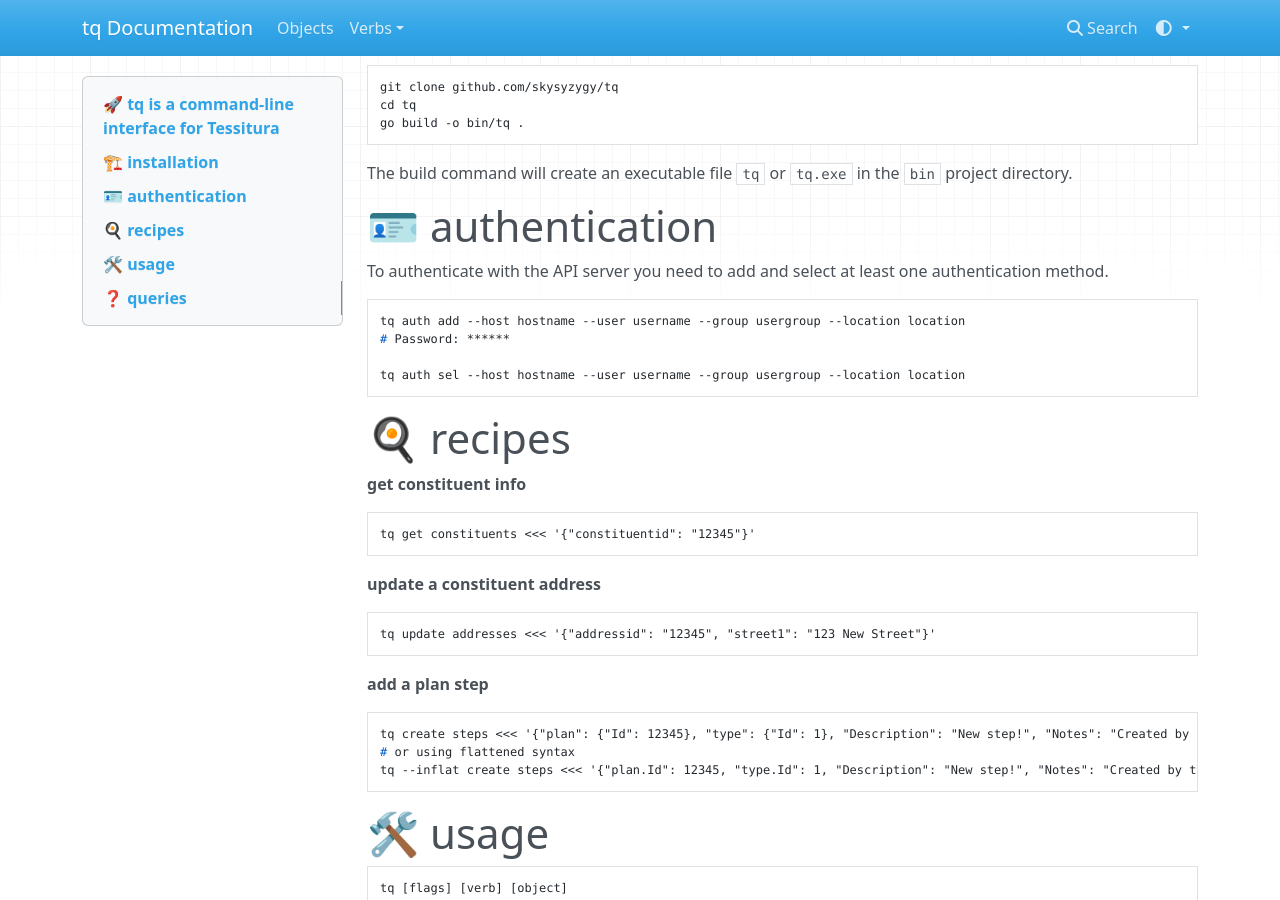
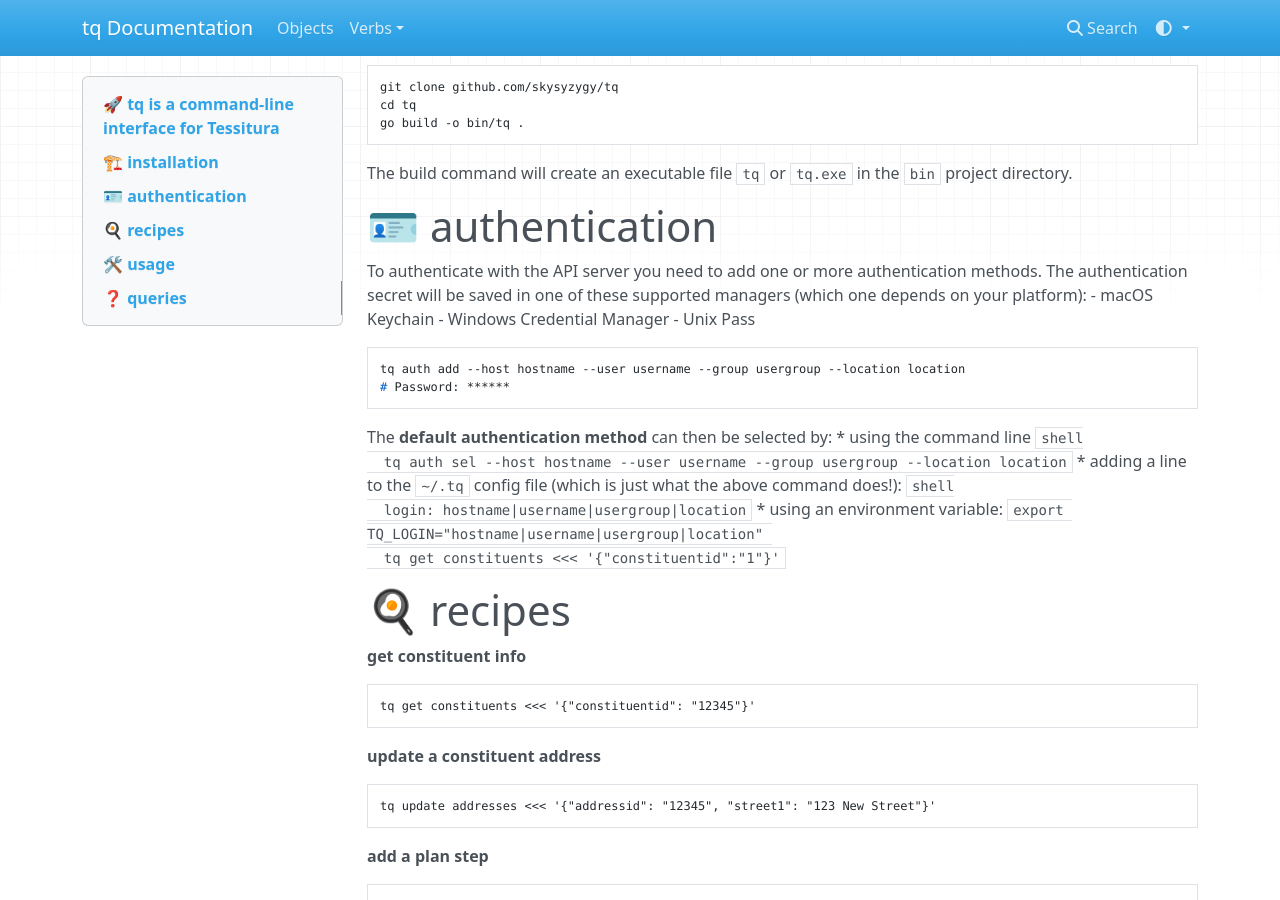
Before and after one commit to skysyzygy/tq, an MkDocs documentation site: the page built from doc/docs/index.md, in a window 1280 px wide and 900 px high, scrolled down 479 px. Built offline with MkDocs 1.6.1, drawn with Linux system fonts in a browser that asks for light colours; nearby versions of some CDN libraries.

Commit message:
Update documentation

````diff
--- a/doc/docs/index.md
+++ b/doc/docs/index.md
@@ -22,13 +22,30 @@ The build command will create an executable file `tq` or `tq.exe` in the `bin` p
 
 # 🪪 authentication
 
-To authenticate with the API server you need to add and select at least one authentication method.
+To authenticate with the API server you need to add one or more authentication methods. The authentication secret will be saved in one of these supported managers (which one depends on your platform):
+- macOS Keychain
+- Windows Credential Manager
+- Unix Pass
+
 ```shell
 tq auth add --host hostname --user username --group usergroup --location location
 # Password: ******
+```
 
-tq auth sel --host hostname --user username --group usergroup --location location
-```
+The **default authentication method** can then be selected by:
+* using the command line
+  ```shell
+  tq auth sel --host hostname --user username --group usergroup --location location
+  ```
+* adding a line to the `~/.tq` config file (which is just what the above command does!):
+  ```shell
+  login: hostname|username|usergroup|location
+  ```
+* using an environment variable:
+  ```
+  export TQ_LOGIN="hostname|username|usergroup|location"
+  tq get constituents <<< '{"constituentid":"1"}'
+  ```
 
 # 🍳 recipes
 
````
